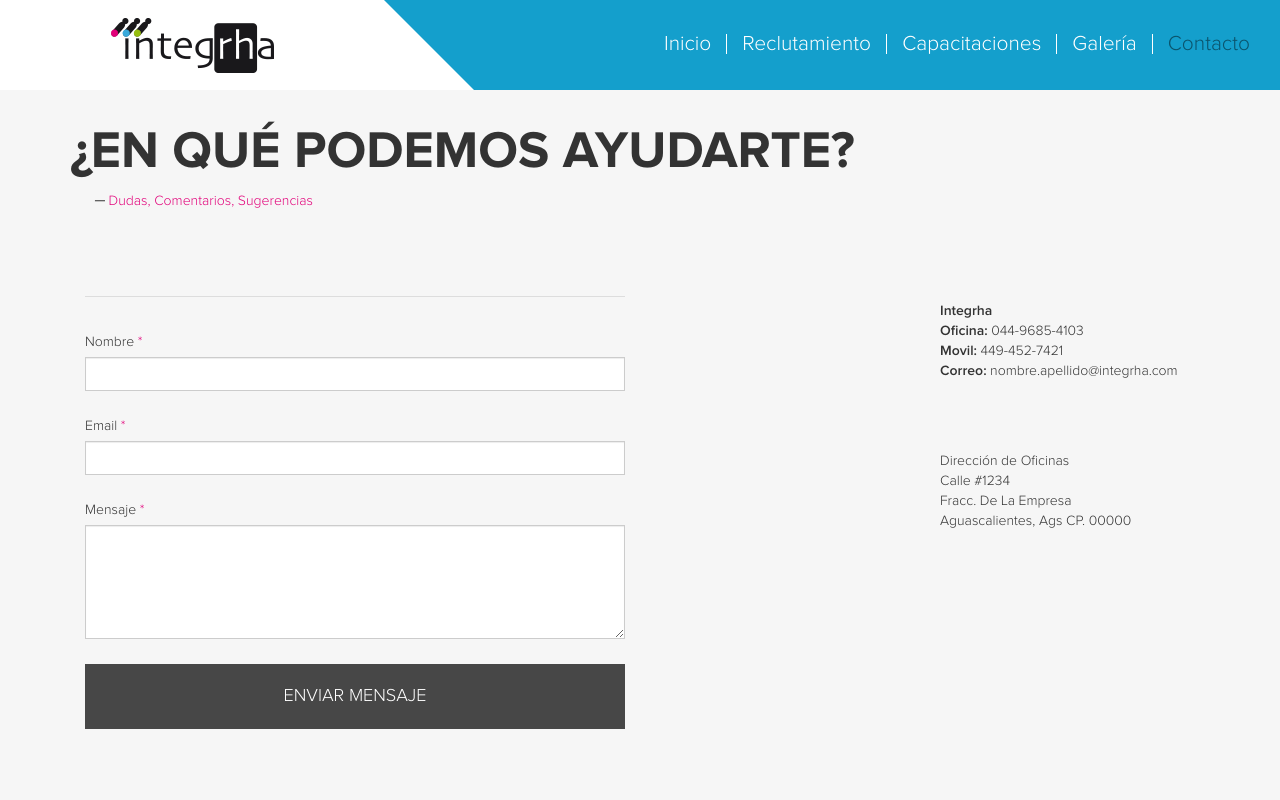
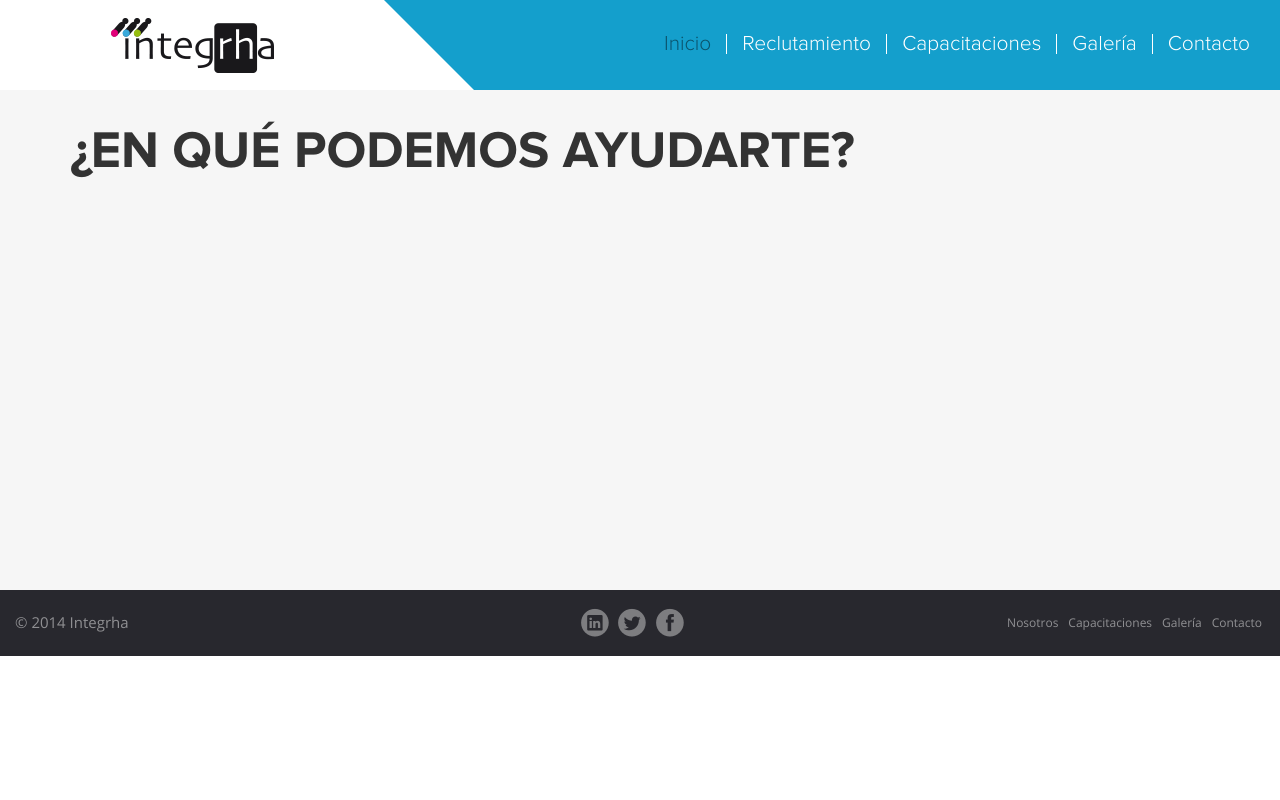
Before and after one commit to valgreen01/integrha, a website: page public/contacto.html in a window 1280 px wide. Shown: the top 800 px of the page. Drawn offline with Linux system fonts and the light colour scheme.

Commit message:
Responsive changes for contact

```diff
--- a/public/contacto.html
+++ b/public/contacto.html
@@ -31,18 +31,18 @@
 						<span class="icon-bar"></span>
 					</button>
 					<div class="brand-container">
-						<a class="navbar-brand-custom" href="/"></a>
+						<a class="navbar-brand-custom" href="#"></a>
 					</div>
 					<div class="diagonal-shape"></div>
 			    </div>
 
 			    <div class="navbar-collapse collapse nav-list-container">
 					<ul class="nav navbar-nav nav-list">
-						<li><a href="/">Inicio</a></li>
+						<li class="active"><a href="#">Inicio</a></li>
 						<li><a href="#reclutamiento">Reclutamiento</a></li>
 						<li><a href="#capacitaciones">Capacitaciones</a></li>
 						<li><a href="#galeria">Galería</a></li>
-						<li class="active"><a href="contacto">Contacto</a></li>
+						<li><a href="#contacto">Contacto</a></li>
 					</ul>
 				</div>
 
@@ -50,42 +50,10 @@
 		</nav>
 	</header>
 
-	<section class="info" id="contact">
+	<section class="info">
 		<div class="container">
 			<h1>¿En qué podemos ayudarte?</h1>
-			<div class="subtitle"><span>─</span> <span class="highlight-text">Dudas, Comentarios, Sugerencias</span></div>
 
-			<div class="col-lg-6" id="contact-form-container">
-				<hr />
-				<form role="form">
-					<div class="form-group">
-						<label for="name">Nombre <span class="highlight-text">*</span></label>
-						<input type="text" class="form-control" id="contact-name" name="contact-name" placeholder="" />
-					</div>
-					<div class="form-group">
-						<label for="email">Email <span class="highlight-text">*</span></label>
-						<input type="email" class="form-control" id="contact-email" name="contact-email" placeholder="" />
-					</div>
-					<div class="form-group">
-						<label for="message">Mensaje <span class="highlight-text">*</span></label>
-						<textarea class="form-control" rows="5" id="contact-message" name="contact-message"></textarea>
-					</div>
-					<button type="button" class="btn btn-default btn-block" id="send-btn">Enviar Mensaje</button>
-				</form>
-			</span>
-		</div>
-		<div class="col-lg-3 col-lg-offset-3" id="contact-details">
-			<p><strong>Integrha</strong><br />
-				<strong>Oficina:</strong> 044-9685-4103<br />
-				<strong>Movil:</strong> 449-452-7421<br />
-				<strong>Correo:</strong> nombre.apellido@integrha.com<br />
-			</p>
-			<p>
-				Direcci&oacute;n de Oficinas<br />
-				Calle #1234<br />
-				Fracc. De La Empresa<br />
-				Aguascalientes, Ags CP. 00000
-			</p>
 		</div>
 	</section>
 
@@ -107,7 +75,7 @@
 	            		<li><a href="#nosotros">Nosotros</a></li>
 	            		<li><a href="#capacitaciones">Capacitaciones</a></li>
 	            		<li><a href="#galeria">Galería</a></li>
-	            		<li><a href="contacto">Contacto</a></li>
+	            		<li><a href="#contacto">Contacto</a></li>
 	            	</ul>
 	            </nav>
 			</div>
--- a/src/less/contact.less
+++ b/src/less/contact.less
@@ -42,6 +42,10 @@
   color: @white;
   font-size: 18px;
   text-transform: uppercase;
+
+  &:hover {
+    background-color: @green;
+  }
 }
 
 #contact-details {
@@ -51,7 +55,7 @@
     font-family: @proximaNova;
   }
 
-  p:first-child {
+  div:first-child {
     margin-bottom: 70px;
   }
 
@@ -60,3 +64,54 @@
     font-weight: normal;
   }
 }
+
+/* Mobile */
+@media (max-width: 767px) {
+  .subtitle {
+    margin-left: 0px;
+  }
+
+  #contact-form-container {
+    margin-bottom: 30px;
+    padding: 0px;
+  }
+
+  #contact-details {
+    margin-top: 0px;
+    padding: 0px;
+
+    .col-lg-12 {
+      padding-left: 0px;
+    }
+
+    .col-lg-12:first-child {
+      margin-bottom: 30px;
+    }
+  }
+}
+
+/* Tablet */
+@media (max-width: 980px) and (min-width: 768px) {
+  #send-btn {
+    margin: 0 auto;
+    width: 80%;
+  }
+
+  #contact-form-container {
+    margin-bottom: 30px;
+  }
+
+  #contact-details {
+    margin-top: 0px;
+
+    .col-lg-12:first-child {
+      float: left;
+      width: 65%;
+    }
+
+    .col-lg-12:last-child {
+      float: right;
+      width: 35%;
+    }
+  }
+}
```
